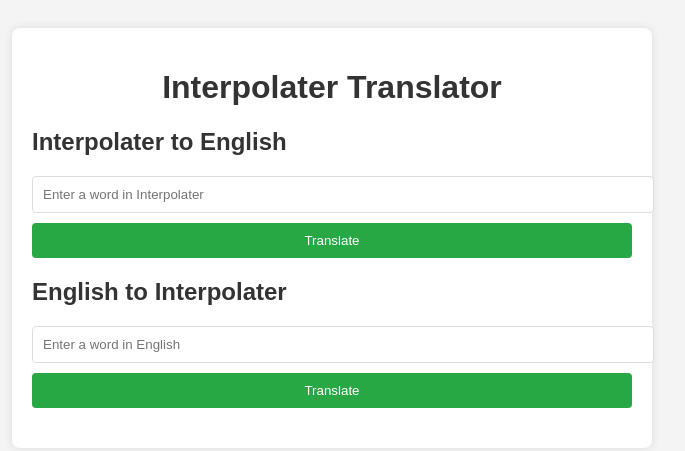
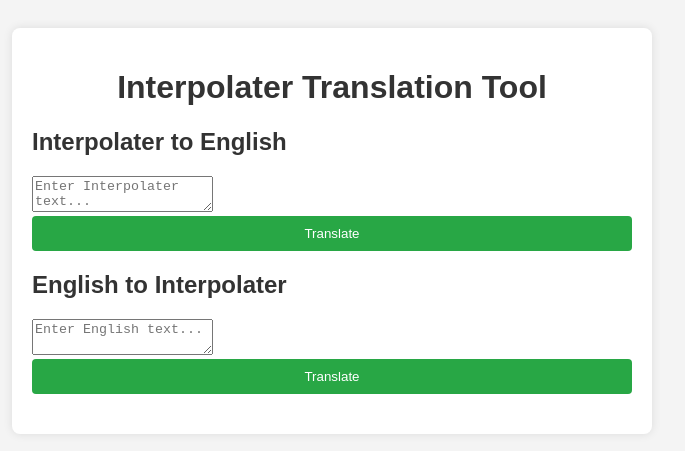
Before and after one commit to Arnsed44/translate, a plain HTML site: page index.html in a window 1280 px wide. Shown: the whole page, without its empty margins (308-993 px from the left). Drawn offline with Linux system fonts and the light colour scheme.

Commit message:
Update index.html

```diff
--- a/index.html
+++ b/index.html
@@ -3,27 +3,25 @@
 <head>
     <meta charset="UTF-8">
     <meta name="viewport" content="width=device-width, initial-scale=1.0">
-    <title>Interpolater Translator</title>
+    <title>Interpolater Translation Tool</title>
     <link rel="stylesheet" href="styles.css">
 </head>
 <body>
     <div class="container">
-        <h1>Interpolater Translator</h1>
+        <h1>Interpolater Translation Tool</h1>
 
-        <!-- Interpolater to English Section -->
         <div class="section">
             <h2>Interpolater to English</h2>
-            <input type="text" id="inputWordToEnglish" placeholder="Enter a word in Interpolater">
-            <button id="translateToEnglishBtn">Translate</button>
-            <p id="resultToEnglish"></p>
+            <textarea id="inputInterpolater" placeholder="Enter Interpolater text..."></textarea>
+            <button onclick="translateToEnglish()">Translate</button>
+            <p id="outputEnglish"></p>
         </div>
 
-        <!-- English to Interpolater Section -->
         <div class="section">
             <h2>English to Interpolater</h2>
-            <input type="text" id="inputWordToInterpolater" placeholder="Enter a word in English">
-            <button id="translateToInterpolaterBtn">Translate</button>
-            <p id="resultToInterpolater"></p>
+            <textarea id="inputEnglish" placeholder="Enter English text..."></textarea>
+            <button onclick="translateToInterpolater()">Translate</button>
+            <p id="outputInterpolater"></p>
         </div>
     </div>
     <script src="script.js"></script>
```
